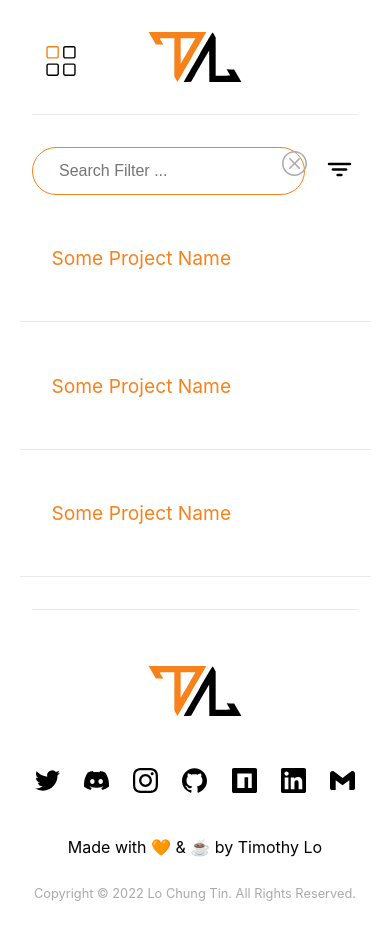
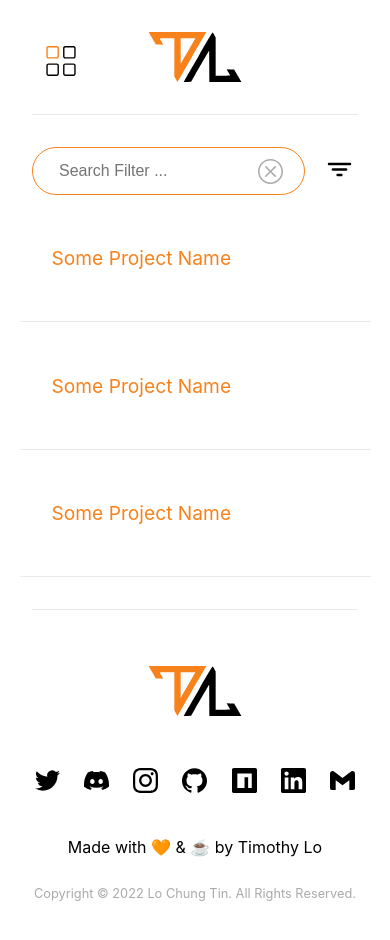
Before and after one commit to lochungtin/portfolio, a Next.js app: page /projects in a window 390 px wide. Shown: the top 940 px of the page. Built offline with nearby package versions, Linux system fonts and the light colour scheme.

Commit message:
fix button size

```diff
--- a/styles/home.module.css
+++ b/styles/home.module.css
@@ -39,9 +39,8 @@
 }
 
 .clearBtn {
-	height: 2.5rem;
-	width: 2.5rem;
-	margin: 1rem 0rem;
+	height: 25px;
+	width: 25px;
 }
 
 .tagList {
@@ -66,11 +65,23 @@
 	}
 
 	.searchInput {
-		width: 60vw;
+		width: 50vw;
+	}
+
+	.expandBtn {
+		height: 30px;
+		width: 30px;
 	}
 
 	.tagList {
 		width: 90vw;
+	}
+
+	.projectLangList {
+		align-items: center;
+		display: flex;
+		flex-direction: row;
+		justify-content: space-between;
 	}
 }
 
@@ -94,4 +105,14 @@
 		margin-right: 2rem;
 		width: 12rem;
 	}
+
+	.projectDetailBox {
+		align-items: center;
+		display: flex;
+		flex-direction: row;
+		justify-content: space-between;
+	}
+
+	.projectLangList {
+	}
 }
```
